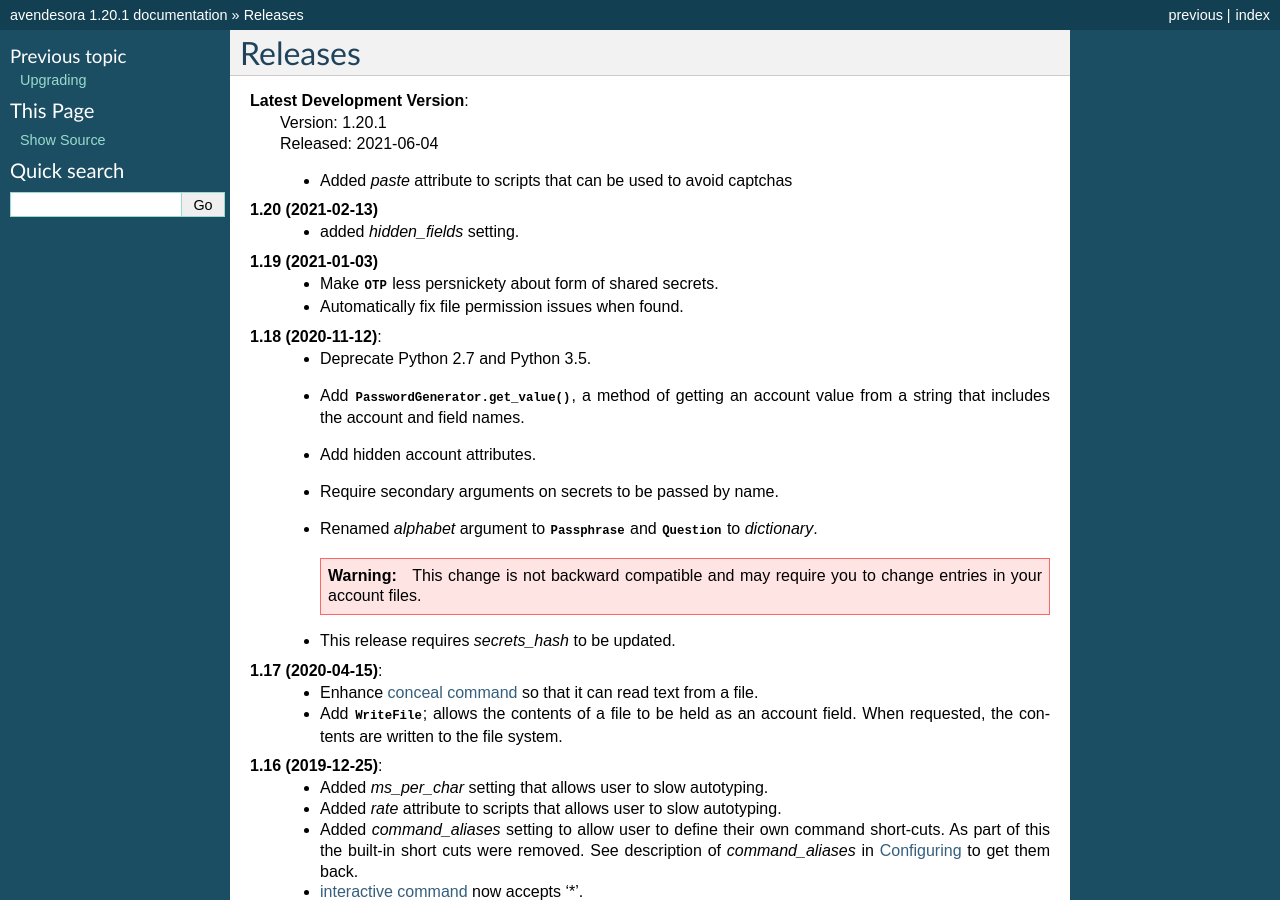
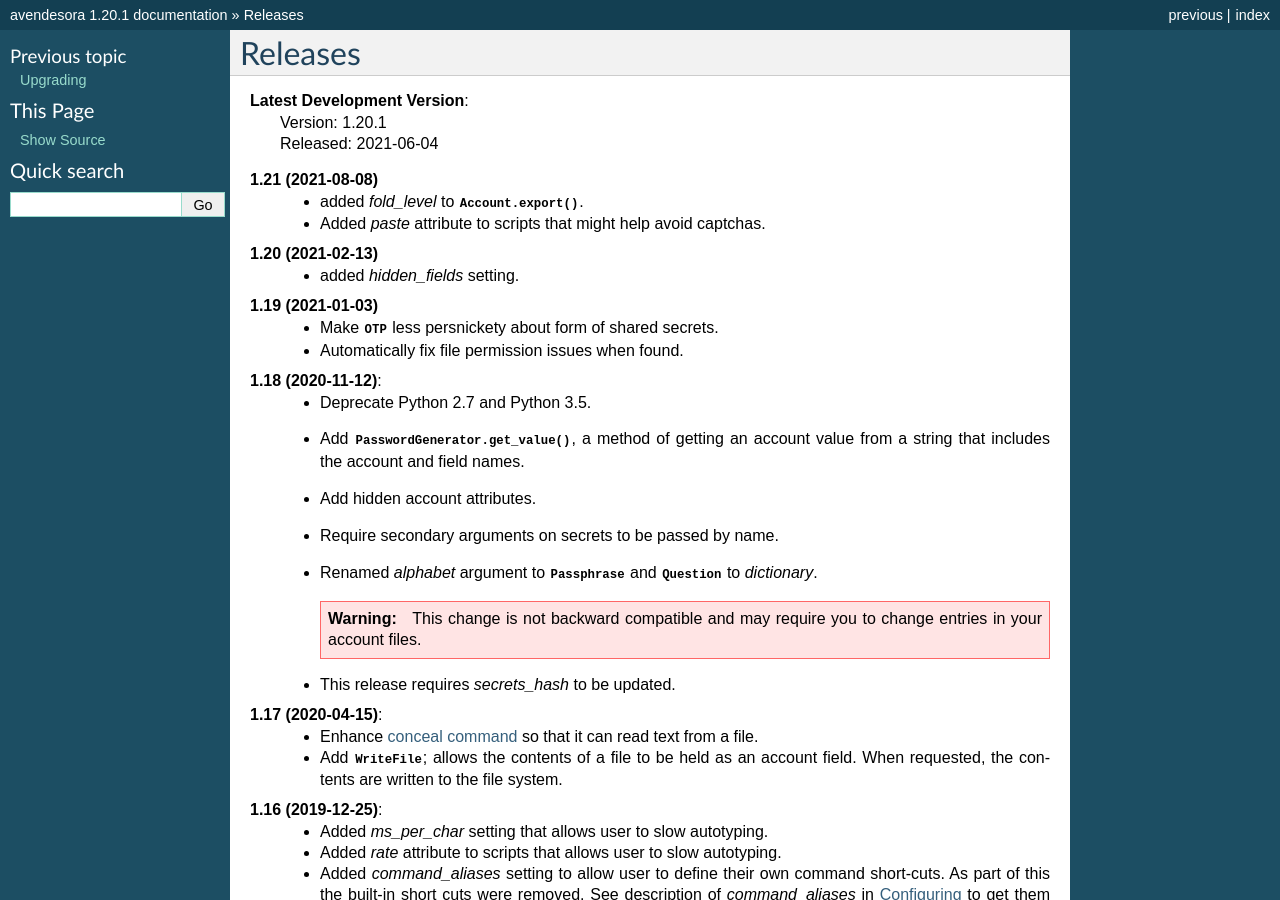
Before and after one commit to KenKundert/avendesora, a Sphinx documentation site: the page built from doc/releases.rst, in a window 1280 px wide and 900 px high. Built offline with Sphinx 7.4.7, drawn with Linux system fonts in a browser that asks for light colours.

Commit message:
Added *fold_level* arg to Account.export()

```diff
--- a/doc/api.rst
+++ b/doc/api.rst
@@ -130,8 +130,8 @@ Account Class
 
 .. autoclass:: avendesora.Account
     :members:
-        get_name, get_value, get_username, get_passcode, get_fields, get_values,
-        get_scalar, get_composite
+        export, get_name, get_value, get_username, get_passcode, get_fields,
+        get_values, get_scalar, get_composite
 
 
 AccountValue Class
--- a/doc/releases.rst
+++ b/doc/releases.rst
@@ -7,7 +7,10 @@ Releases
     | Version: 1.20.1
     | Released: 2021-06-04
 
-    - Added *paste* attribute to scripts that can be used to avoid captchas
+
+**1.21 (2021-08-08)**
+    - added *fold_level* to :meth:`Account.export()`.
+    - Added *paste* attribute to scripts that might help avoid captchas.
 
 **1.20 (2021-02-13)**
     - added *hidden_fields* setting.
```
Also changed, not shown: 1 other file.
